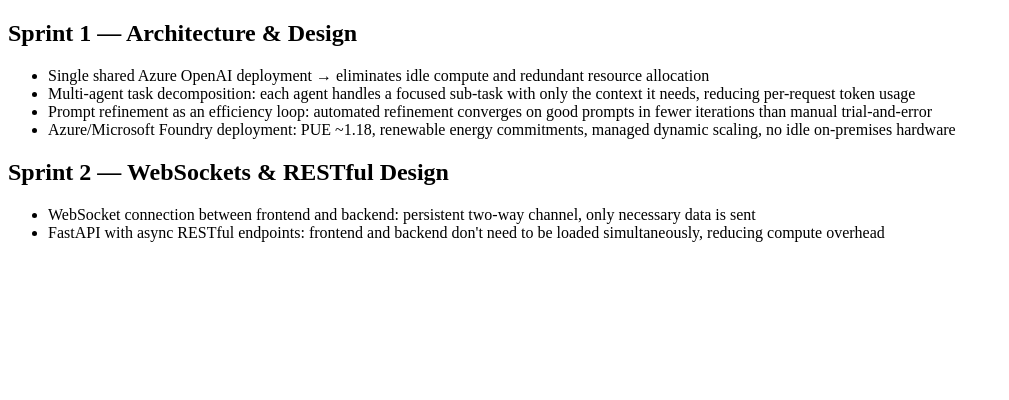
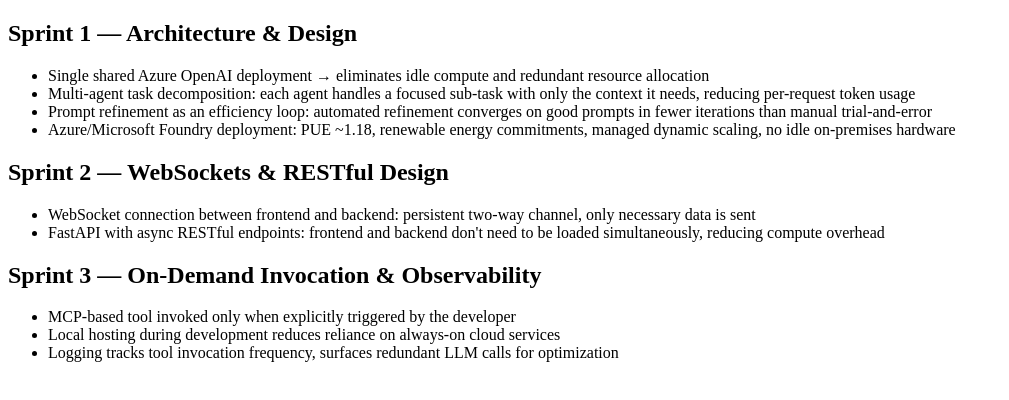
Before and after one commit to eurobin39/Microsoft_Sweng1_-Agentic_AI_Prompt_Refiner, a Next.js app in the folder frontend/: page /green-computing in a window 1280 px wide. Shown: the top 400 px of the page, without its empty margins (0-1009 px from the left). Built offline with nearby package versions, Linux system fonts and the light colour scheme.

Commit message:
added sprint 3 on demand & bbservability card

```diff
--- a/frontend/app/green-computing/page.tsx
+++ b/frontend/app/green-computing/page.tsx
@@ -18,6 +18,15 @@
                 <li>FastAPI with async RESTful endpoints: frontend and backend don't need to be loaded simultaneously, reducing compute overhead</li>
             </ul>
         </section>
+
+        <section className="rounded-2xl shadow-sm p-4 bg-slate-50">
+            <h2 className="text-xl font-semibold mb-2">Sprint 3 — On-Demand Invocation & Observability</h2>
+            <ul className="list-disc list-inside space-y-1">
+                <li>MCP-based tool invoked only when explicitly triggered by the developer</li>
+                <li>Local hosting during development reduces reliance on always-on cloud services</li>
+                <li>Logging tracks tool invocation frequency, surfaces redundant LLM calls for optimization</li>
+            </ul>
+        </section>
     </main>
   );
 }
```
